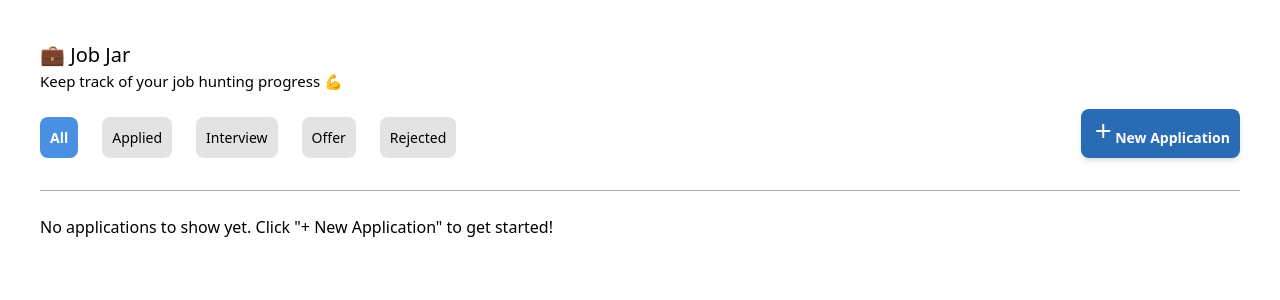
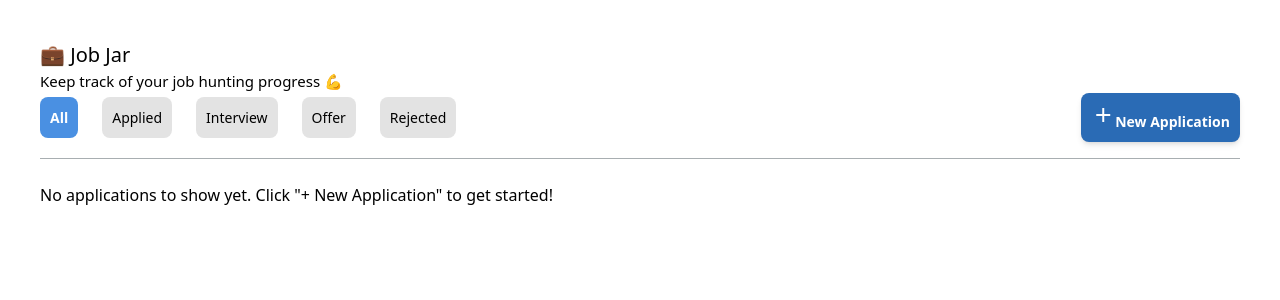
Before and after one commit to sandraamurao/Job-Jar, a React (Vite) app: page / in a window 1280 px wide. Shown: the top 300 px of the page. Built offline with nearby package versions, Linux system fonts and the light colour scheme.

Commit message:
fixed spacing in filter bar

```diff
--- a/src/App/App.jsx
+++ b/src/App/App.jsx
@@ -99,7 +99,7 @@ function App() {
 		<div className="app-container">
 			<h1 className="title">💼 Job Jar</h1>
 
-			<p>Keep track of your job hunting progress 💪</p>
+			<p className="mb-6">Keep track of your job hunting progress 💪</p>
 
 			<FilterBar
 				activateFilterStatus={activateFilterStatus}
--- a/src/FilterBar/FilterBar.css
+++ b/src/FilterBar/FilterBar.css
@@ -11,7 +11,7 @@ button {
 
 .new-application-btn {
 	background-color: #2a6bb5;
-	@apply px-6 py-2 text-white text-[14px] rounded-lg font-semibold transition-all shadow-md whitespace-nowrap ml-auto;
+	@apply px-6 text-white text-[14px] rounded-lg font-semibold transition-all shadow-md whitespace-nowrap ml-auto;
 }
 
 .new-application-btn:hover {
@@ -19,7 +19,7 @@ button {
 }
 
 .filter-btn {
-	@apply mt-6 mb-4 px-4 py-2 rounded-lg font-medium text-[14px] transition-all;
+	@apply px-4 py-2 rounded-lg font-medium text-[14px] transition-all;
 }
 
 .btn {
```
